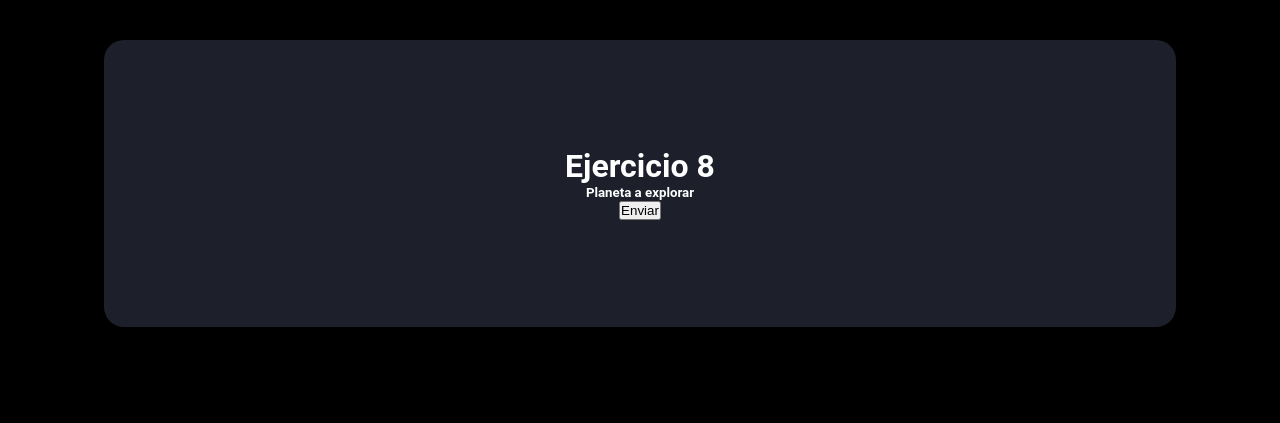
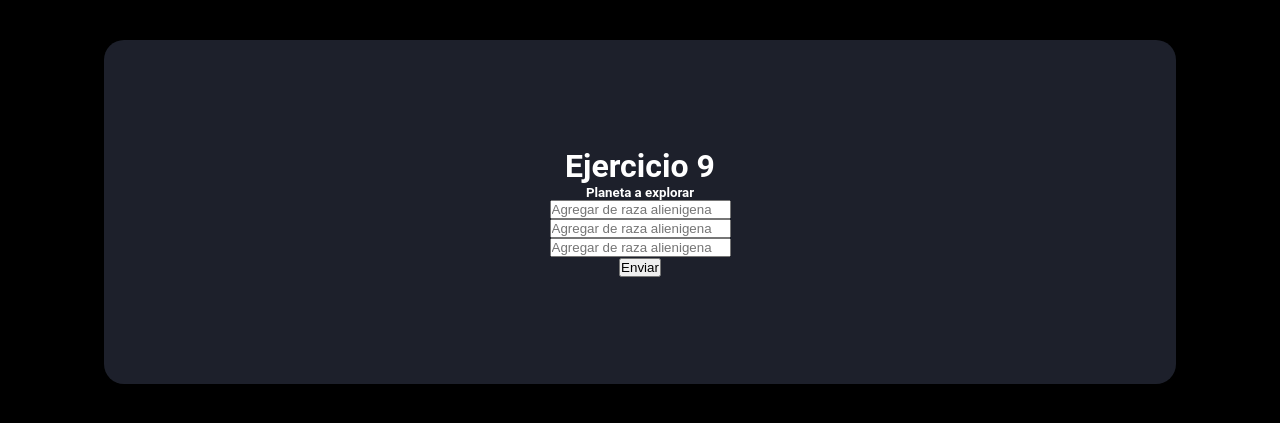
Before and after one commit to IvanGMtz/TallerPHP-arrays-, a PHP site: page /index.html in a window 1280 px wide. Shown: the top 423 px of the page. Run offline with PHP 8.4, Linux system fonts and the light colour scheme.

Commit message:
feat: :sparkles: Excercise 9

```diff
--- a/index.html
+++ b/index.html
@@ -11,8 +11,11 @@
 
     <div class="container">
             <form method="POST" class="form" action="index.php">
-                <h1>Ejercicio 8</h1>
+                <h1>Ejercicio 9</h1>
                 <h5>Planeta a explorar</h5>
+                <input type="text" placeholder="Agregar de raza alienigena" name="0">
+                <input type="text" placeholder="Agregar de raza alienigena" name="1">
+                <input type="text" placeholder="Agregar de raza alienigena" name="2">
                 <div class="botones">
                     <input class="btn" type="submit" value="Enviar">
                 </div>
```
Also changed, not shown: index.php (+5 -4 lines).
